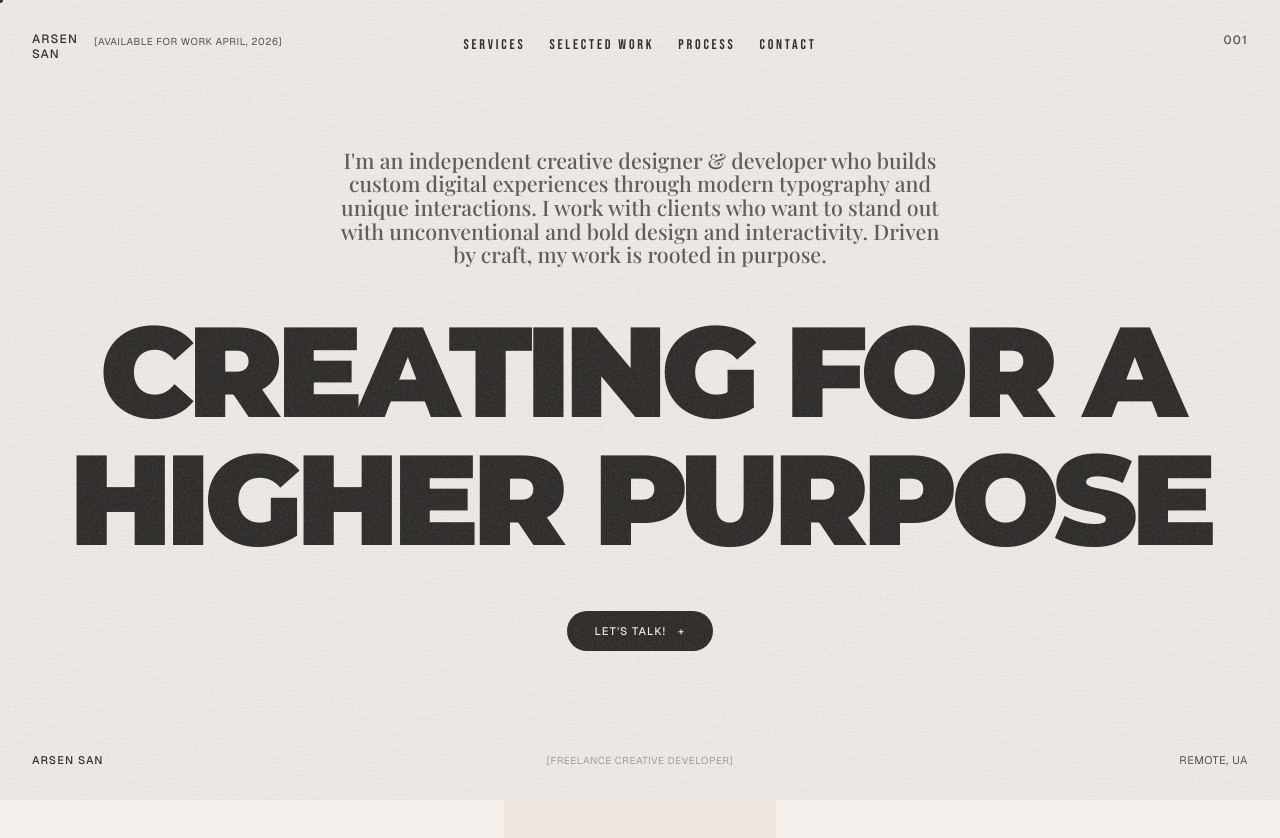
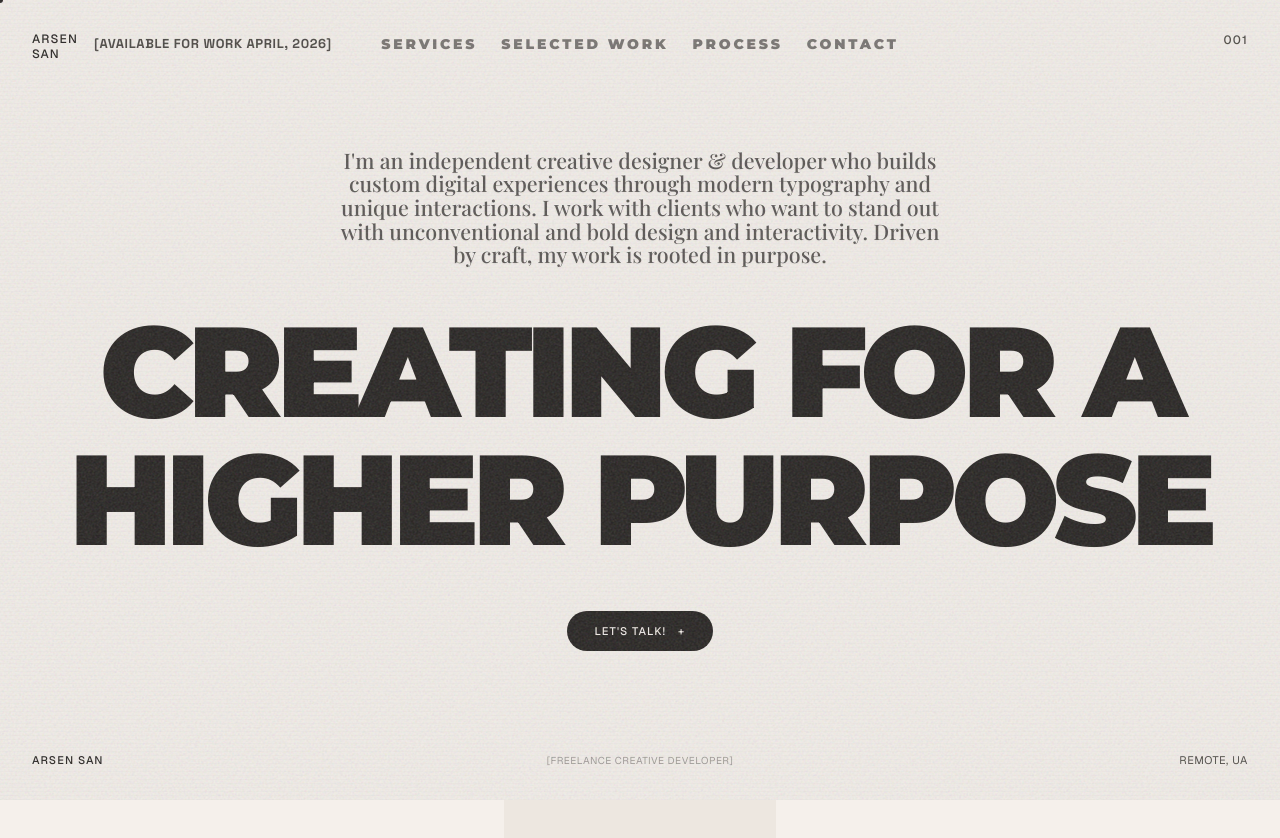
Before and after one commit to SenichSan/arsensan, a Next.js app: page / in a window 1280 px wide. Shown: the top 838 px of the page. Built offline with nearby package versions, Linux system fonts and the light colour scheme.

Commit message:
work with fonts

```diff
--- a/app/layout.tsx
+++ b/app/layout.tsx
@@ -1,5 +1,5 @@
 import type { Metadata } from "next";
-import { Montserrat, Playfair_Display, Geist, Bebas_Neue } from "next/font/google";
+import { Montserrat, Playfair_Display, Geist, Bebas_Neue, Space_Grotesk } from "next/font/google";
 import SmoothScroll from "@/components/SmoothScroll";
 import CustomCursor from "@/components/CustomCursor";
 import NoiseOverlay from "@/components/NoiseOverlay";
@@ -38,6 +38,14 @@ const bebasNeue = Bebas_Neue({
   display: "swap",
 });
 
+/* ── Space Grotesk ── */
+const spaceGrotesk = Space_Grotesk({
+  variable: "--font-grotesk",
+  subsets: ["latin"],
+  weight: ["300", "400", "500", "600", "700"],
+  display: "swap",
+});
+
 export const metadata: Metadata = {
   title: "Arsen San — Premium E‑Commerce Development",
   description:
@@ -52,7 +60,7 @@ export default function RootLayout({
   return (
     <html
       lang="en"
-      className={`${montserrat.variable} ${playfairDisplay.variable} ${geist.variable} ${bebasNeue.variable}`}
+      className={`${montserrat.variable} ${playfairDisplay.variable} ${geist.variable} ${bebasNeue.variable} ${spaceGrotesk.variable}`}
     >
       <body className="font-sans antialiased bg-ivory text-graphite">
         <CustomCursor />
--- a/app/page.tsx
+++ b/app/page.tsx
@@ -9,7 +9,7 @@ export default function Home() {
 
           <p
             className="w-[50%] text-center mb-6 md:mb-10 leading-[1.1] opacity-75 normal-case font-medium"
-            style={{ fontFamily: "var(--font-serif)", fontSize: "clamp(1rem, 0.3vw + 1.1rem, 1.45rem)" }}
+            style={{ fontFamily: "var(--font-serif)", fontSize: "clamp(1rem, 0.3vw + 1.1rem, 1.45rem)", textShadow: "0 -1px 0 rgba(255,255,255,0.6), 0 1px 2px rgba(28,25,23,0.08)" }}
           >
             I&apos;m an independent creative designer &amp; developer who builds
             custom digital experiences through modern typography and unique
--- a/components/Navbar.tsx
+++ b/components/Navbar.tsx
@@ -35,8 +35,12 @@ export default function Navbar() {
             ARSEN<br />SAN
           </a>
           <h5
-            className="hidden md:block text-[10px] uppercase tracking-wider text-graphite-soft mt-0.5"
-            style={{ fontFamily: "var(--font-sans)" }}
+            className="hidden md:block uppercase tracking-wider text-graphite-soft mt-0.5"
+            style={{
+              fontFamily: "var(--font-grotesk)",
+              fontWeight: 700,
+              fontSize: "clamp(0.6rem, 0.2vw + 0.65rem, 0.8125rem)" // ~13px on desktop, scaling between ~10px and ~13px
+            }}
           >
             [AVAILABLE FOR WORK APRIL, 2026]
           </h5>
@@ -52,8 +56,8 @@ export default function Navbar() {
               <a
                 href={href}
                 data-cursor="hover"
-                className="text-[14px] font-normal uppercase tracking-[0.2em] text-graphite transition-opacity duration-200 hover:opacity-40"
-                style={{ fontFamily: "var(--font-nav)" }}
+                className="text-[14px] uppercase tracking-[0.2em] text-graphite opacity-[0.6] transition-opacity duration-200 hover:opacity-40"
+                style={{ fontFamily: "\"Montserrat\", \"Montserrat Fallback\", sans-serif", fontWeight: 800 }}
               >
                 {label}
               </a>
```
